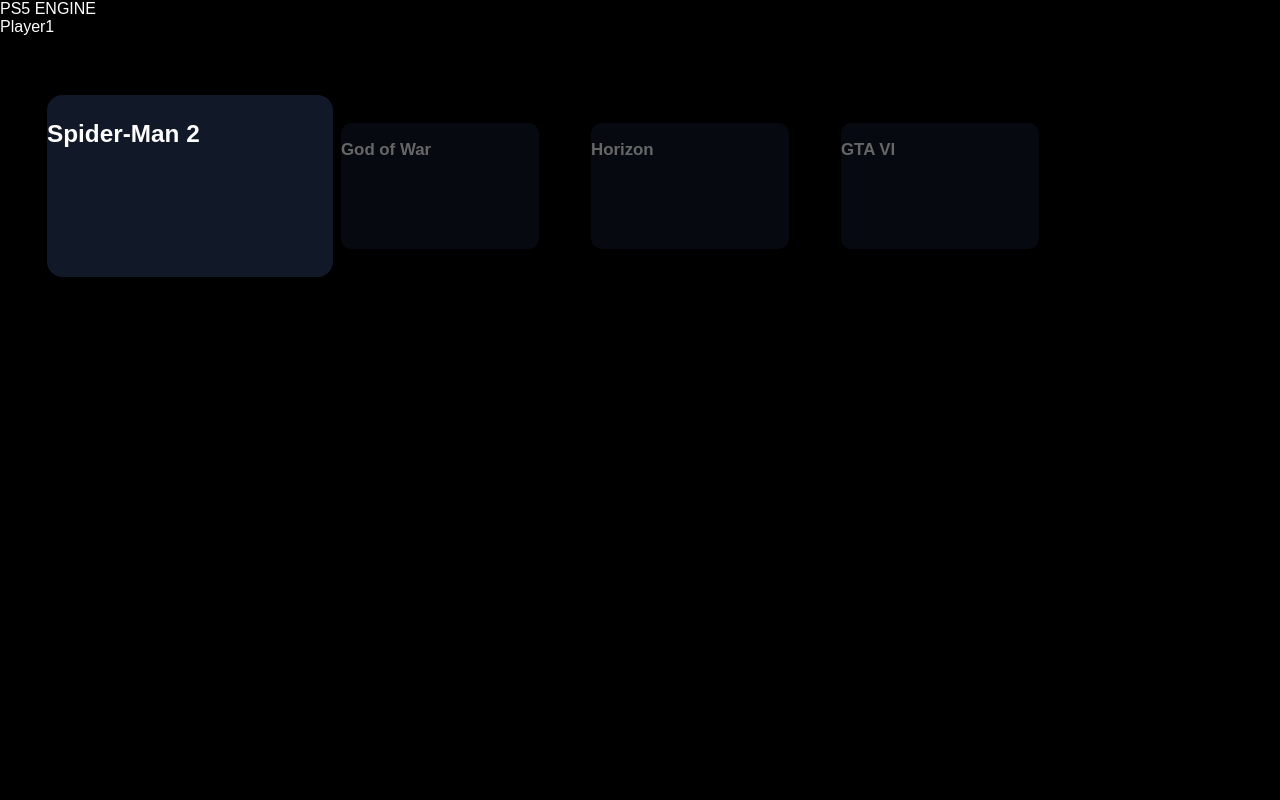
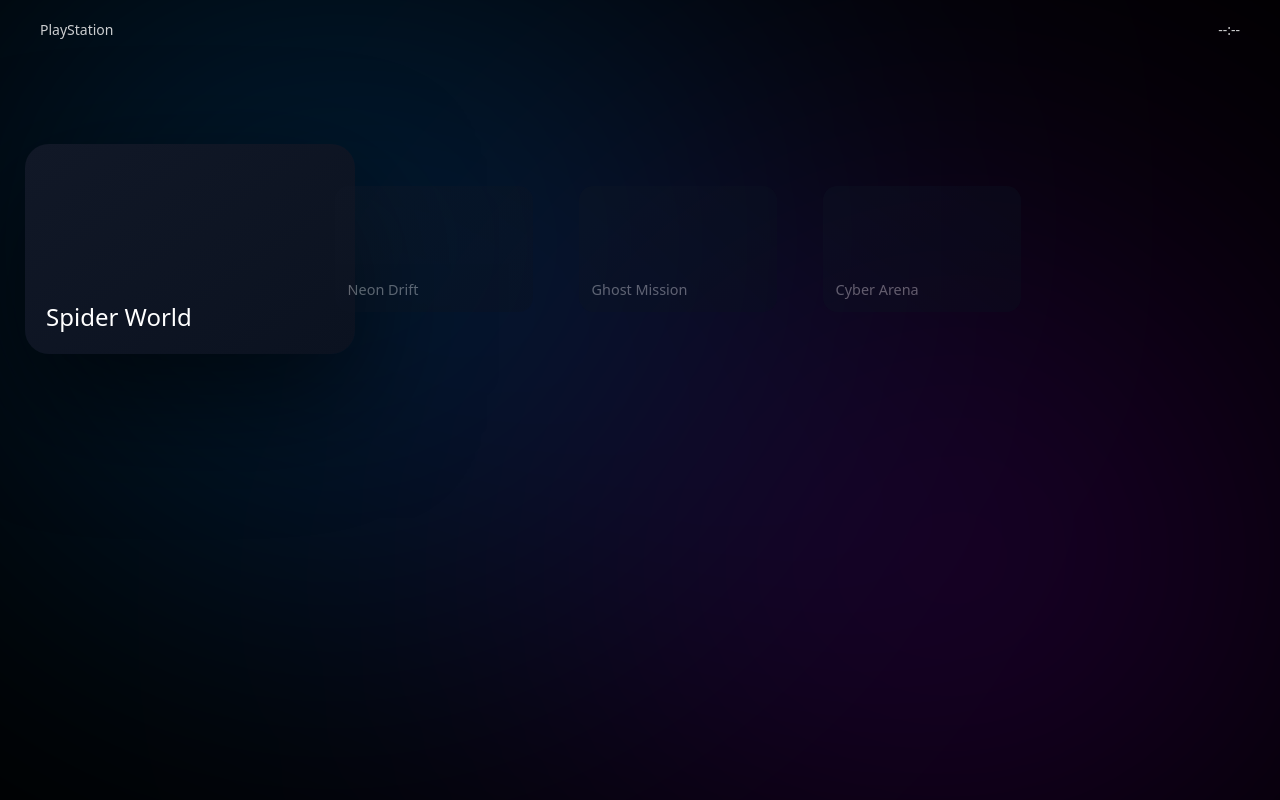
Before and after one commit to tuanhungtran678/PS5, a plain HTML site: page index.html in a window 1280 px wide. Drawn offline with Linux system fonts and the light colour scheme.

Commit message:
Update some files

```diff
--- /dev/null
+++ b/app.js
@@ -0,0 +1,66 @@
+const games = [
+  { title: "Spider World" },
+  { title: "Neon Drift" },
+  { title: "Ghost Mission" },
+  { title: "Cyber Arena" }
+];
+
+let index = 0;
+
+const carousel = document.getElementById("carousel");
+
+function render(){
+  carousel.innerHTML = "";
+
+  games.forEach((g,i)=>{
+    const el = document.createElement("div");
+    el.className = "card" + (i === index ? " active" : "");
+    el.innerText = g.title;
+    carousel.appendChild(el);
+  });
+}
+
+function move(dir){
+  index += dir;
+
+  if(index < 0) index = games.length - 1;
+  if(index >= games.length) index = 0;
+
+  render();
+}
+
+window.addEventListener("keydown",(e)=>{
+
+  if(e.key === "ArrowRight") move(1);
+  if(e.key === "ArrowLeft") move(-1);
+
+});
+
+render();
+
+function bootSystem(){
+  setTimeout(()=>{
+    document.getElementById("boot").style.display="none";
+    document.getElementById("app").classList.remove("hidden");
+    Screen.go("home");
+  }, 3000);
+}
+
+bootSystem();
+
+function renderScreen(){
+
+  const app = document.getElementById("app");
+
+  if(Screen.current === "home"){
+    app.innerHTML = HomeUI();
+  }
+
+  if(Screen.current === "plus"){
+    app.innerHTML = PlusUI();
+  }
+
+  if(Screen.current === "login"){
+    app.innerHTML = LoginUI();
+  }
+}
--- a/index.html
+++ b/index.html
@@ -1,45 +1,40 @@
 <!DOCTYPE html>
-<html lang="vi">
+<html lang="en">
 <head>
-<meta charset="UTF-8">
-<meta name="viewport" content="width=device-width, initial-scale=1.0">
-<title>PS5 UI Engine</title>
-
-<link rel="stylesheet" href="style.css">
+  <meta charset="UTF-8" />
+  <meta name="viewport" content="width=device-width, initial-scale=1.0"/>
+  <title>PS UI</title>
+  <link rel="stylesheet" href="style.css"/>
 </head>
 
 <body>
 
-<div id="startup">
-  <div class="sony">SONY</div>
-  <div class="ps">PlayStation®5</div>
+<div class="bg"></div>
+
+<div id="app">
+
+  <header class="topbar">
+    <div>PlayStation</div>
+    <div id="time">--:--</div>
+  </header>
+
+  <main class="carousel" id="carousel"></main>
+
+<div id="boot">
+  <div class="boot-logo sony">SONY</div>
+  <div class="boot-logo ps">PlayStation</div>
 </div>
 
-<div id="app" class="hidden">
-
-  <div class="topbar">
-    <div class="logo">PS5 ENGINE</div>
-    <div class="profile">Player1</div>
-  </div>
-
-  <div id="carousel" class="carousel"></div>
-
-  <div id="detail" class="detail hidden">
-    <h1 id="title"></h1>
-    <p id="meta"></p>
-    <button id="playBtn">PLAY</button>
-  </div>
-
-  <div id="overlay" class="overlay hidden">
-    <div class="loading"></div>
-    <div id="loadingText">Loading...</div>
-  </div>
+<div id="app" class="hidden"></div>
 
 </div>
 
 <script src="js/library.js"></script>
 <script src="js/storage.js"></script>
-
+<script src="firebase.js"></script>
+<script src="auth.js"></script>
+<script src="screens.js"></script>
+<script src="app.js"></script>
 <script src="js/core.js"></script>
 <script src="js/carousel.js"></script>
 <script src="js/ui.js"></script>
--- a/js/carousel.js
+++ b/js/carousel.js
@@ -1,23 +1,19 @@
-const Carousel = {
+window.Carousel = {
+  render() {
 
-  el: document.getElementById("carousel"),
+    const el = document.getElementById("carousel");
+    el.innerHTML = "";
 
-  render(){
+    Games.forEach((g, i) => {
 
-    this.el.innerHTML = "";
+      const card = document.createElement("div");
 
-    Games.forEach((g,i)=>{
+      card.className = "card" + (i === Core.index ? " active" : "");
 
-      const div = document.createElement("div");
-      div.className = "card";
+      card.innerHTML = `<h3>${g.title}</h3>`;
 
-      if(i === Core.index) div.classList.add("active");
-
-      div.innerHTML = `<h3>${g.title}</h3>`;
-
-      this.el.appendChild(div);
+      el.appendChild(card);
     });
 
   }
-
 };
--- a/js/core.js
+++ b/js/core.js
@@ -1,7 +1,15 @@
-const Core = {
+window.State = {
+  mode: "home", // home | detail | control | loading
+};
 
-  index: Storage.get(),
+window.Core = {
+
+  index: 0,
   locked: false,
+
+  init(){
+    this.index = Storage.get();
+  },
 
   setIndex(i){
     this.index = i;
@@ -9,8 +17,8 @@
   },
 
   next(dir){
+
     if(this.locked) return;
-
     this.locked = true;
 
     this.index += dir;
@@ -18,10 +26,12 @@
     if(this.index < 0) this.index = Games.length - 1;
     if(this.index >= Games.length) this.index = 0;
 
+    this.setIndex(this.index);
+
     Carousel.render();
-    UI.update();
+    UI.update?.();
 
-    setTimeout(()=> this.locked=false, 200);
+    setTimeout(()=> this.locked = false, 180);
   }
 
 };
--- a/js/input.js
+++ b/js/input.js
@@ -1,4 +1,11 @@
-window.addEventListener("keydown",(e)=>{
+window.addEventListener("keydown", (e) => {
+
+  if(State.mode === "detail"){
+    if(e.key === "Escape"){
+      Core.close();
+    }
+    return;
+  }
 
   switch(e.key){
 
@@ -11,13 +18,16 @@
       break;
 
     case "Enter":
-      UI.openDetail();
+      Core.open();
       break;
 
     case "Escape":
-      UI.closeDetail();
+      toggleControlCenter();
       break;
 
+    case " ":
+      toggleControlCenter();
+      break;
   }
 
 });
--- a/js/overlay.js
+++ b/js/overlay.js
@@ -1,13 +1,26 @@
-window.addEventListener("load",()=>{
+window.addEventListener("load", () => {
 
-  setTimeout(()=>{
+  const boot = document.getElementById("boot");
+  const app = document.getElementById("app");
 
-    document.getElementById("startup").style.display="none";
-    document.getElementById("app").classList.remove("hidden");
+  if(!boot || !app) return;
 
-    Carousel.render();
-    UI.update();
+  // total boot duration (PS-style feel)
+  setTimeout(() => {
 
-  },2000);
+    // fade boot out (cinematic)
+    boot.classList.add("fade-out");
+
+    setTimeout(() => {
+      boot.style.display = "none";
+
+      app.classList.remove("hidden");
+
+      // optional: start UI
+      if(window.Screen?.go) Screen.go("home");
+
+    }, 800);
+
+  }, 3000);
 
 });
--- a/js/ui.js
+++ b/js/ui.js
@@ -1,24 +1,24 @@
-const UI = {
-
-  title: document.getElementById("title"),
-  meta: document.getElementById("meta"),
-  detail: document.getElementById("detail"),
+window.UI = {
 
   update(){
-
-    const g = Games[Core.index];
-
-    this.title.textContent = g.title;
-    this.meta.textContent = g.meta;
-
+    // background reaction handled in input.js
   },
 
-  openDetail(){
-    this.detail.classList.remove("hidden");
+  openDetail(i){
+    const el = document.getElementById("detail");
+
+    el.innerHTML = `
+      <div class="detail">
+        <h2>${Games[i].title}</h2>
+        <p>${Games[i].desc || "No description"}</p>
+        <button onclick="Core.close()">Back</button>
+      </div>
+    `;
   },
 
   closeDetail(){
-    this.detail.classList.add("hidden");
+    const el = document.getElementById("detail");
+    el.innerHTML = "";
   }
 
 };
--- /dev/null
+++ b/screens.js
@@ -0,0 +1,25 @@
+window.Screen = {
+  current: "home",
+
+  go(name){
+    this.current = name;
+    renderScreen();
+  }
+};
+function LoginUI(){
+
+  return `
+    <div class="login">
+
+      <h1>Sign in to PlayStation Network</h1>
+
+      <input id="email" placeholder="Email" />
+      <input id="password" type="password" placeholder="Password" />
+
+      <button onclick="PSN.login()">Sign In</button>
+
+      <p id="status"></p>
+
+    </div>
+  `;
+}
--- a/style.css
+++ b/style.css
@@ -1,52 +1,138 @@
+*{
+  margin:0;
+  padding:0;
+  box-sizing:border-box;
+  font-family: system-ui, sans-serif;
+}
+
 body{
-margin:0;
-background:black;
+  background:#000;
+  overflow:hidden;
   color:white;
-font-family:Arial;
+}
+
+/* ===== BACKGROUND DEPTH ===== */
+.bg{
+  position:fixed;
+  inset:0;
+  background:
+    radial-gradient(circle at 30% 30%, rgba(0,140,255,0.25), transparent 50%),
+    radial-gradient(circle at 70% 70%, rgba(160,0,255,0.2), transparent 50%);
+  filter: blur(120px);
+  transform: scale(1.2);
+}
+
+/* ===== TOP BAR ===== */
+.topbar{
+  display:flex;
+  justify-content:space-between;
+  padding:20px 40px;
+  font-size:14px;
+  opacity:0.8;
+}
+
+/* ===== CAROUSEL ===== */
+.carousel{
+  display:flex;
+  gap:24px;
+  padding:120px 80px;
+  align-items:center;
+}
+
+/* ===== CARD ===== */
+.card{
+  width:220px;
+  height:140px;
+  border-radius:16px;
+
+  background:linear-gradient(145deg,#111827,#0b1220);
+
+  opacity:0.35;
+  transform:scale(0.9);
+  transition:0.4s ease;
+
+  display:flex;
+  align-items:flex-end;
+  padding:14px;
+
+  position:relative;
   overflow:hidden;
 }
 
-.hidden{display:none!important;}
+/* ACTIVE */
+.card.active{
+  transform:scale(1.5);
+  opacity:1;
+  box-shadow:0 30px 80px rgba(0,0,0,0.6);
+}
 
-#startup{
+/* LIGHT SWEEP */
+.card::after{
+  content:"";
+  position:absolute;
+  inset:0;
+  background:linear-gradient(120deg,transparent,rgba(255,255,255,0.08),transparent);
+  transform:translateX(-120%);
+}
+
+.card.active::after{
+  transform:translateX(120%);
+  transition:0.8s;
+}
+
+#boot{
   position:fixed;
   inset:0;
+  background:black;
   display:flex;
   flex-direction:column;
   justify-content:center;
   align-items:center;
-background:black;
+  z-index:999;
 }
 
-.carousel{
-display:flex;
-gap:30px;
-padding:80px;
-perspective:1200px;
+.boot-logo{
+  color:white;
+  opacity:0;
+  transform:scale(0.98);
+  letter-spacing:2px;
 }
 
-.card{
-width:220px;
-height:140px;
-background:#111827;
-border-radius:12px;
-opacity:0.4;
-transform:scale(0.9);
-transition:0.4s;
+/* SONY fade first */
+.sony{
+  font-size:48px;
+  animation:sony 2s ease forwards;
 }
 
-.card.active{
-transform:scale(1.3);
-opacity:1;
-box-shadow:0 20px 50px rgba(0,0,0,.6);
+/* PLAYSTATION second */
+.ps{
+  margin-top:10px;
+  font-size:18px;
+  opacity:0;
+  animation:ps 2.2s 1.2s ease forwards;
 }
 
-.detail{
-position:absolute;
-right:50px;
-top:120px;
-width:280px;
-background:rgba(0,0,0,0.4);
-padding:20px;
-border-radius:12px;
+/* fade out entire boot */
+#boot.fade-out{
+  animation:bootOut 0.8s ease forwards;
 }
+
+@keyframes sony{
+  0%{opacity:0; transform:scale(0.95);}
+  40%{opacity:1;}
+  100%{opacity:0.9;}
+}
+
+@keyframes ps{
+  0%{opacity:0; transform:translateY(10px);}
+  60%{opacity:1;}
+  100%{opacity:1;}
+}
+
+@keyframes bootOut{
+  to{
+    opacity:0;
+    transform:scale(1.05);
+    filter:blur(10px);
+  }
+}
```
Also changed, not shown: js/app.js (deleted, +0 -74 lines), auth.js (added), firebase.js (added). Lines whose indentation alone changed are shown as unchanged.
